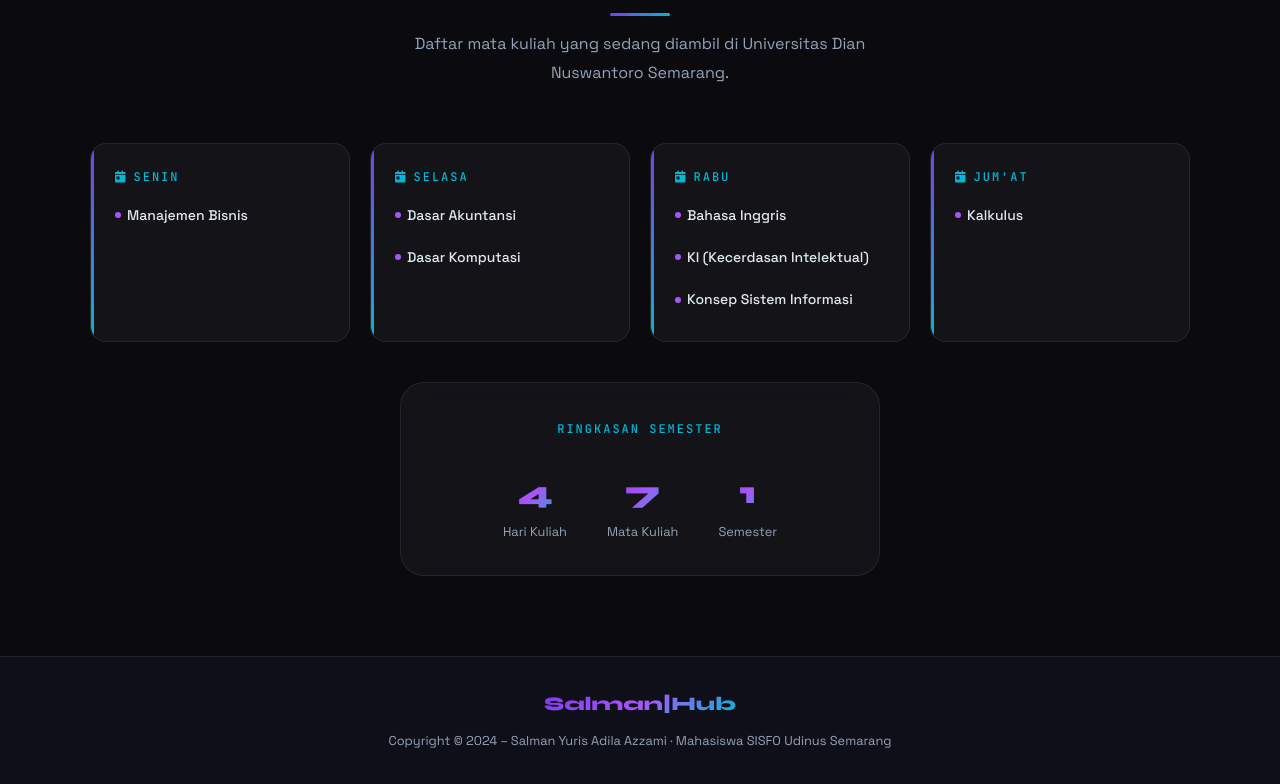
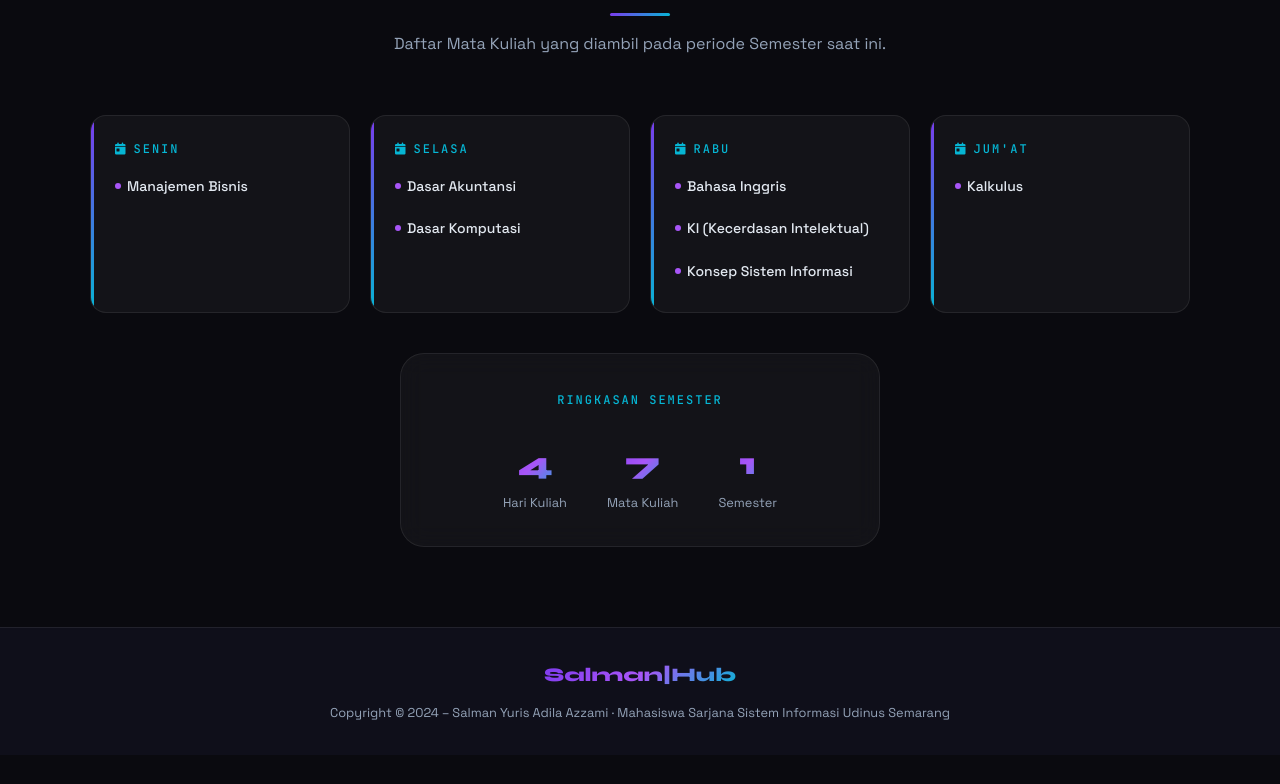
Before and after one commit to Salmanyuris/LandingPage-Latihan, a plain HTML site: page schedule.html in a window 1280 px wide. Shown: the part 339-1123 px from the top of the page. After the commit the page ends 1094 px from the top, so only its background shows below. Drawn offline with Linux system fonts and the light colour scheme.

Commit message:
Update course description and footer copyright info

```diff
--- a/schedule.html
+++ b/schedule.html
@@ -53,7 +53,7 @@
                 <h1 class="section-title">Jadwal Kuliah</h1>
                 <div class="divider"></div>
                 <p class="section-desc" style="margin-top:14px;">
-                    Daftar mata kuliah yang sedang diambil di Universitas Dian Nuswantoro Semarang.
+                    Daftar Mata Kuliah yang diambil pada periode Semester saat ini.
                 </p>
             </div>
 
@@ -115,7 +115,7 @@
     <footer>
         <div class="container">
             <div class="footer-logo">Salman|Hub</div>
-            <small>Copyright &copy; 2024 &ndash; Salman Yuris Adila Azzami &middot; Mahasiswa SISFO Udinus Semarang</small>
+            <small>Copyright &copy; 2024 &ndash; Salman Yuris Adila Azzami &middot; Mahasiswa Sarjana Sistem Informasi Udinus Semarang</small>
         </div>
     </footer>
 
```
